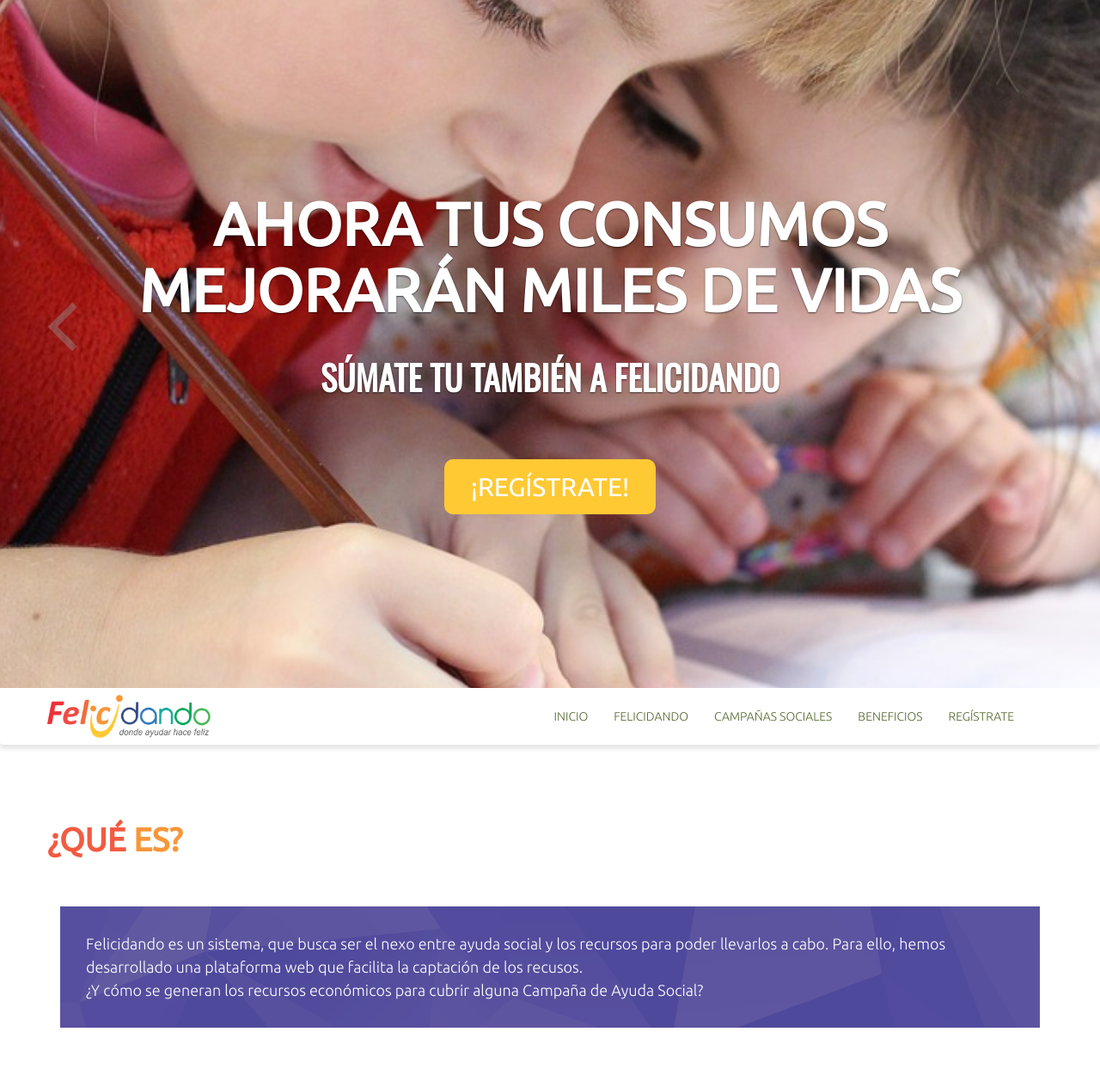
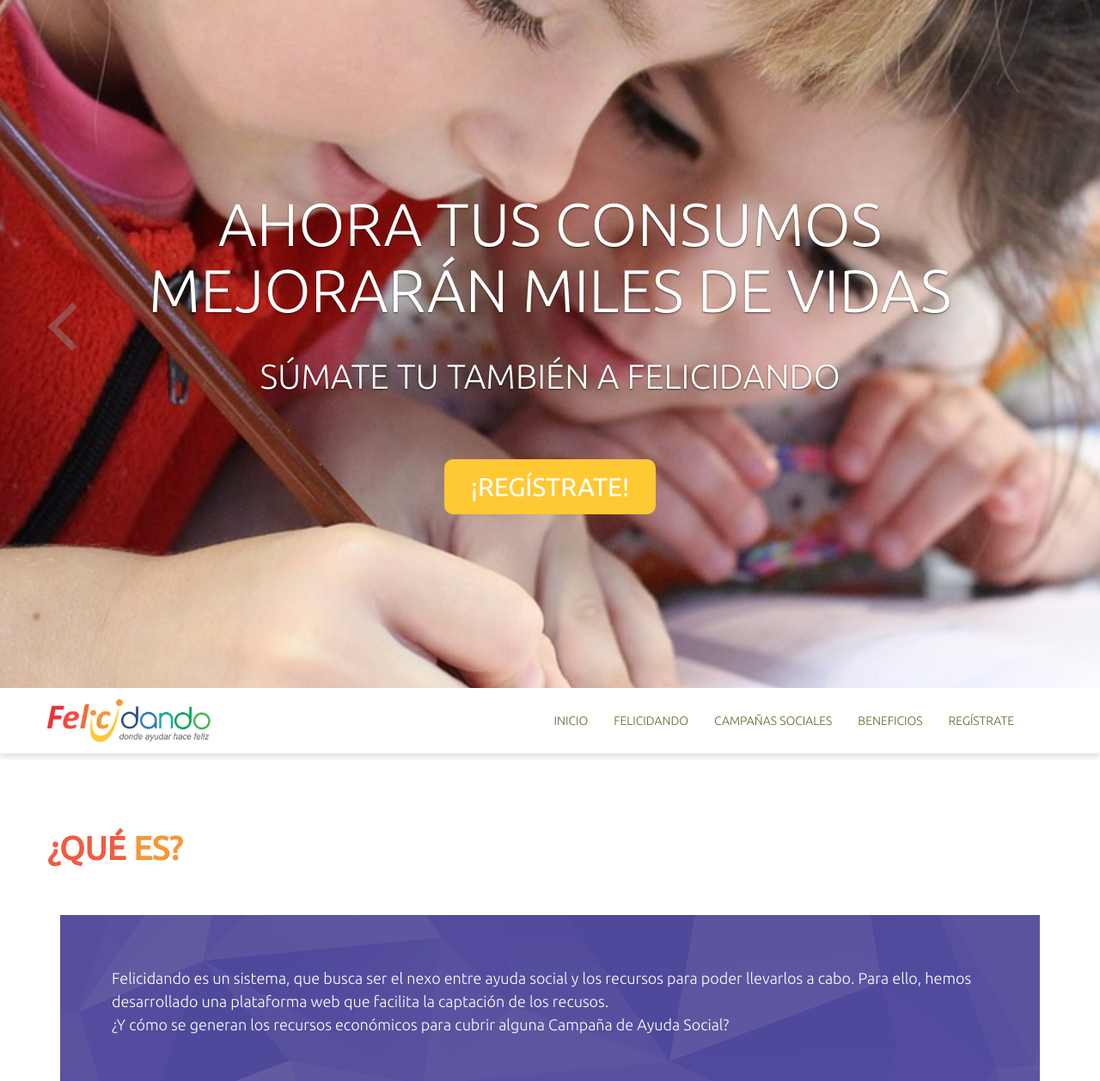
Before and after one commit to natalypazm/repositorio60, a plain HTML site: page index.html in a window 1280 px wide. Shown: the top 1257 px of the page at 86% size. Drawn offline with nearby package versions, Linux system fonts and the light colour scheme; some packages are replaced by stand-ins of ours; no server answers.

Commit message:
cambios index

```diff
--- a/css/main.css
+++ b/css/main.css
@@ -1,8 +1,5 @@
-                                /*
-Template Name: Meghna Responsive HTML5/CSS3 Portfolio Template
-Author: Muhammad Morshed
-Author URI: http://themeforest.net/user/morsheds
-Description: Meghna Responsive HTML5/CSS3 Portfolio Template
+/*
+Template Name: Felicidando
 Version: 1.0
 Tags: one-page, single-page, portfolio, custom-colors, post-formats, responsive, html5, css3
 */
@@ -329,7 +326,7 @@ p{
 	background-image: url(../img/back.png);
 	color: #fff;
 	font-weight: lighter !important;
-    padding: 30px;
+    padding: 60px;
     font-weight: 400;
     margin-bottom: 65px;
 
@@ -369,16 +366,18 @@ p{
     color: #FFF;
     /*font-family: Oswald, sans-serif;*/
     font-size: 70px;
-    font-weight: 700;
+    /*font-weight: 700;*/
+    font-weight: lighter;
     margin-bottom: 40px;
     text-transform: uppercase;
 }
 
 #slitSlider .carousel-caption h3 {
     color: #FFF;
-    font-family: Oswald, sans-serif;
+    /*font-family: Oswald, sans-serif;*/
     font-size: 40px;
-    font-weight: 700;
+    /*font-weight: 700;*/
+    font-weight: lighter;
     margin-bottom: 59px;
 }
 
@@ -406,6 +405,7 @@ p{
 	box-shadow: 0 5px 5px 0 rgba(0,0,0,0.1);
 	border: none !important;
 	z-index: 1000;
+	padding: 5px;
 }
 .navbar-brand {
 	height: auto;
--- a/index.html
+++ b/index.html
@@ -168,7 +168,7 @@
 						<h2>¿QUÉ <span class="color">ES?</span></h2>
 						<div class="border"></div>
 					</div>
-					<div class="container-fluid wow fadeInUp" data-wow-duration="500ms">
+					<div class="col-md-12 wow fadeInUp" data-wow-duration="500ms">
 						<p class="about-content about-title">
 							Felicidando es un sistema, que busca ser el nexo entre ayuda social y los recursos para poder llevarlos a cabo. Para ello, hemos desarrollado una plataforma web que facilita la captación de los recusos. <br>
 							¿Y cómo se generan los recursos económicos para cubrir alguna Campaña de Ayuda Social?
```
